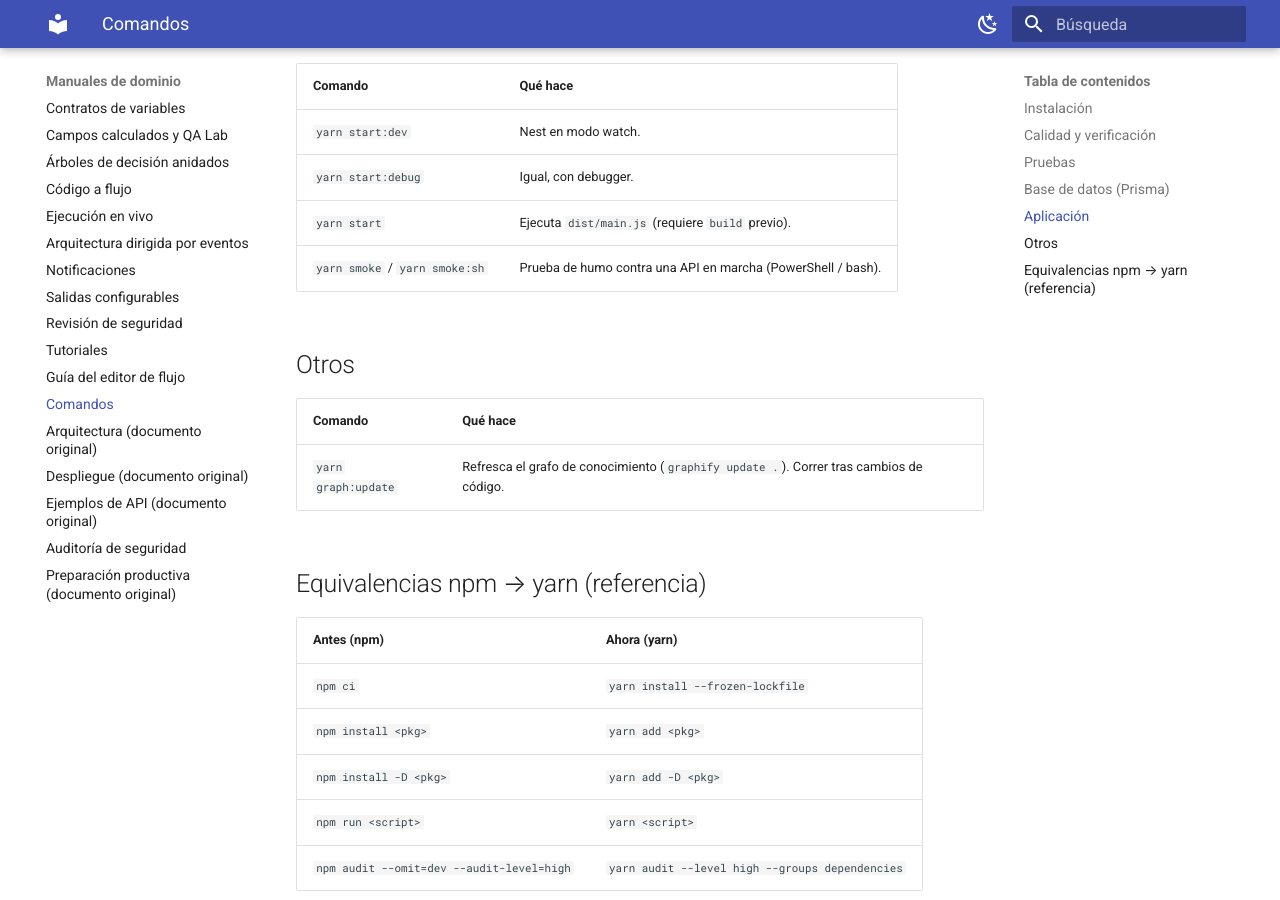
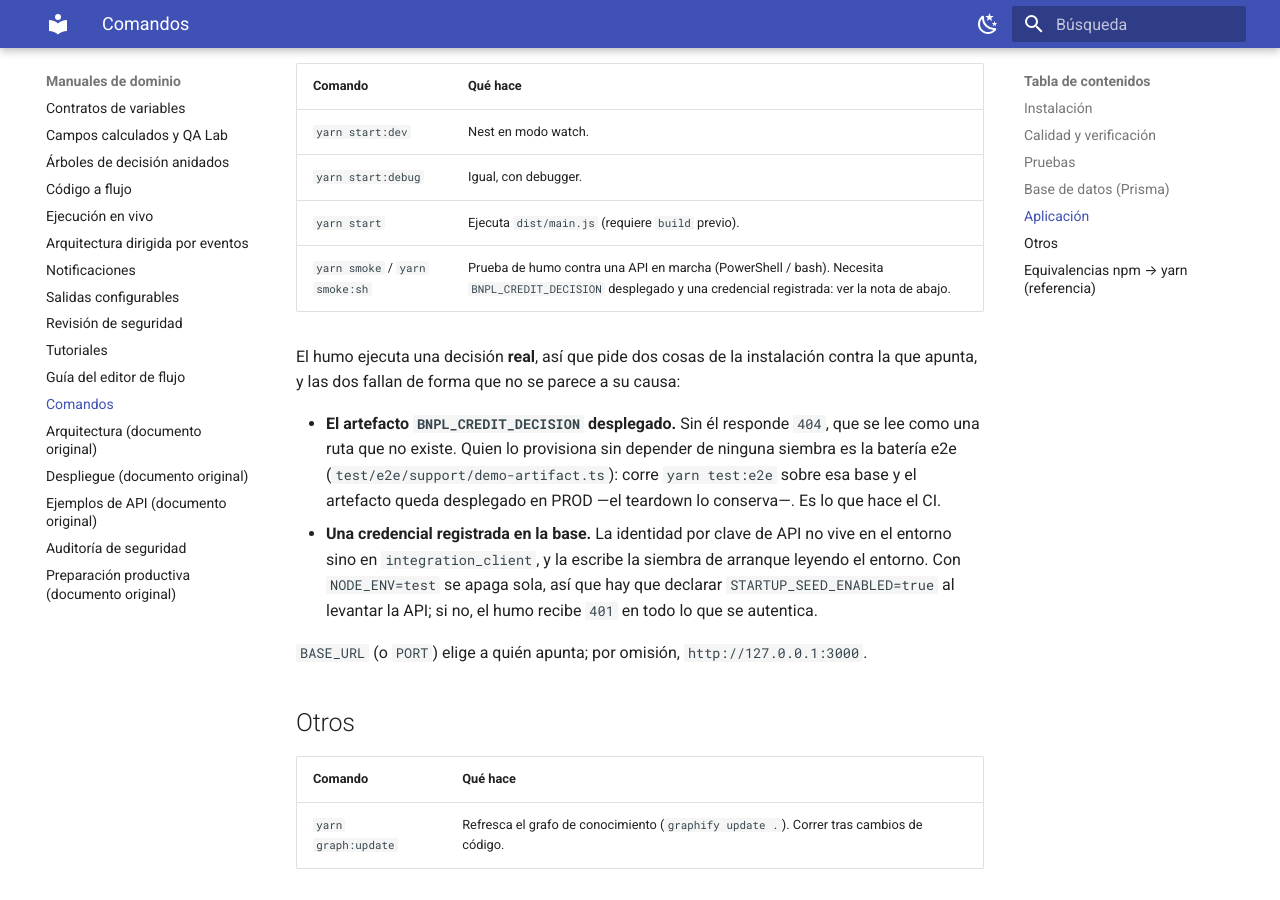
Before and after one commit to PabloArauzCaballero/AtlasDecisionEngineBackend, an MkDocs documentation site: the page built from docs/COMANDOS.md, in a window 1280 px wide and 900 px high, scrolled down 2431 px. Built offline with MkDocs 1.6.1 and Material for MkDocs 9.7.7, drawn with Linux system fonts in a browser that asks for light colours.

Commit message:
docs: qué necesita el humo para poder pasar
Las dos cosas que pide —el artefacto desplegado y una credencial registrada en la base— sólo
estaban en el `ci.yml`, y sin ellas el humo contesta `404` y `401`: dos códigos que se leen
como «la ruta no existe» y «mi clave está mal» cuando lo que falta es el artefacto y el
registro de identidad.

Co-Authored-By: Claude Opus 5 (1M context) <noreply@anthropic.com>

```diff
--- a/docs/COMANDOS.md
+++ b/docs/COMANDOS.md
@@ -60,7 +60,21 @@ Convención: una suite que toca la base de datos se nombra `*.integration.spec.t
 | `yarn start:dev` | Nest en modo watch. |
 | `yarn start:debug` | Igual, con debugger. |
 | `yarn start` | Ejecuta `dist/main.js` (requiere `build` previo). |
-| `yarn smoke` / `yarn smoke:sh` | Prueba de humo contra una API en marcha (PowerShell / bash). |
+| `yarn smoke` / `yarn smoke:sh` | Prueba de humo contra una API en marcha (PowerShell / bash). Necesita `BNPL_CREDIT_DECISION` desplegado y una credencial registrada: ver la nota de abajo. |
+
+El humo ejecuta una decisión **real**, así que pide dos cosas de la instalación contra la que
+apunta, y las dos fallan de forma que no se parece a su causa:
+
+- **El artefacto `BNPL_CREDIT_DECISION` desplegado.** Sin él responde `404`, que se lee como una
+  ruta que no existe. Quien lo provisiona sin depender de ninguna siembra es la batería e2e
+  (`test/e2e/support/demo-artifact.ts`): corre `yarn test:e2e` sobre esa base y el artefacto queda
+  desplegado en PROD —el teardown lo conserva—. Es lo que hace el CI.
+- **Una credencial registrada en la base.** La identidad por clave de API no vive en el entorno
+  sino en `integration_client`, y la escribe la siembra de arranque leyendo el entorno. Con
+  `NODE_ENV=test` se apaga sola, así que hay que declarar `STARTUP_SEED_ENABLED=true` al levantar
+  la API; si no, el humo recibe `401` en todo lo que se autentica.
+
+`BASE_URL` (o `PORT`) elige a quién apunta; por omisión, `http://127.0.0.1:3000`.
 
 ## Otros
 
```
